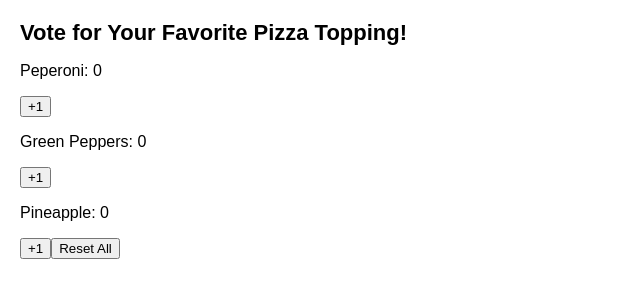
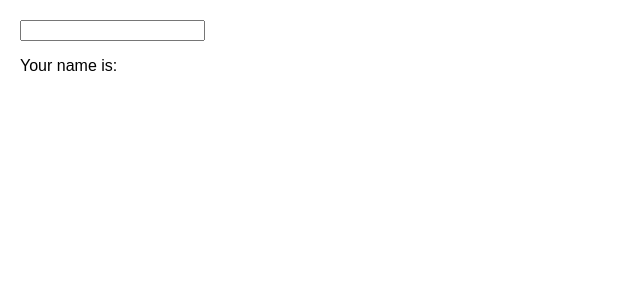
Before and after one commit to Franklingarci/Project-12, a React (Create React App) app: page / in a window 1280 px wide. Shown: the top 300 px of the page, without its empty margins (0-640 px from the left). Built offline with nearby package versions, Linux system fonts and the light colour scheme.

Commit message:
How to get the child to communication back to p0arent

```diff
--- a/src/App.js
+++ b/src/App.js
@@ -128,7 +128,7 @@ function handleReset(){
  }
    */
 
- function Display(){
+/* function Display(){
     return <h1> Vote for Your Favorite Pizza Topping!</h1>
  }
  function DisplayVotes({name, votes}){
@@ -151,11 +151,17 @@ function handleVote(index){
     newArray[index].votes+=1;
     setTopping(newArray);
 }
-function reset(index){
-    const newArray = toppingList.slice();
-    newArray[index].votes = 0;
-    setTopping(newArray);
-}
+function reset(){
+        const newArray = toppingList.map((topping) =>{
+            return{
+                name: topping.name,
+                votes:0
+            }
+        })
+        setTopping(newArray);
+    }
+
+
     return(
         <div>
             <Display/>
@@ -170,8 +176,26 @@ function reset(index){
         <Increment onClick={() => handleVote(index)} />
         </>
     ))}
-    <ResetAll onClick={() => reset(index)}/>
+    <ResetAll onClick={() => reset()}/>
 
       </div>
     );
 }
+*/
+function Child({onNameChange}){
+    return <input type = "text" onChange={(event) => onNameChange(event.target.value)}></input>
+}
+export default  function parent(){
+    const [name, setName] = useState("");
+
+    function handleNameChange(newName){
+        setName(newName);
+    }
+    return(
+        <>
+        <Child onNameChange={handleNameChange}/>
+        <p> Your name is: {name}</p>
+        </>
+
+    )
+}
```
